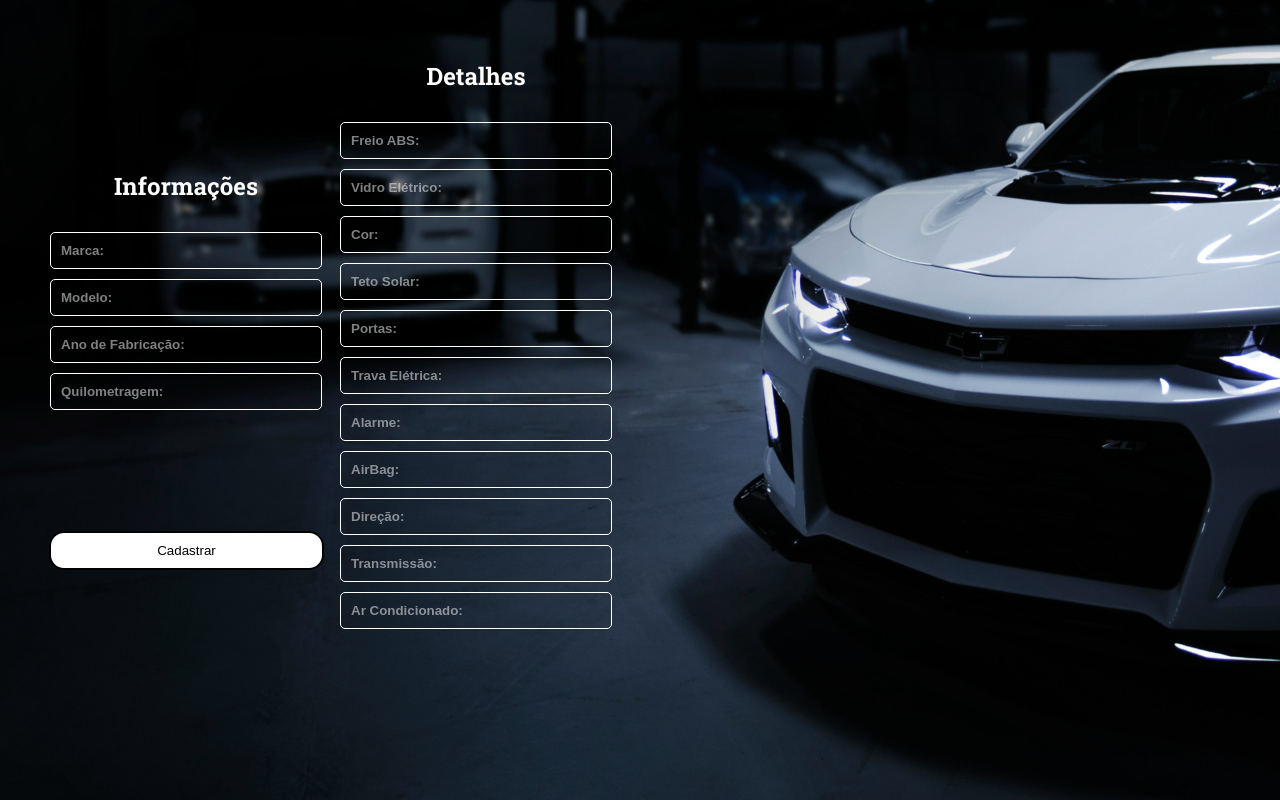
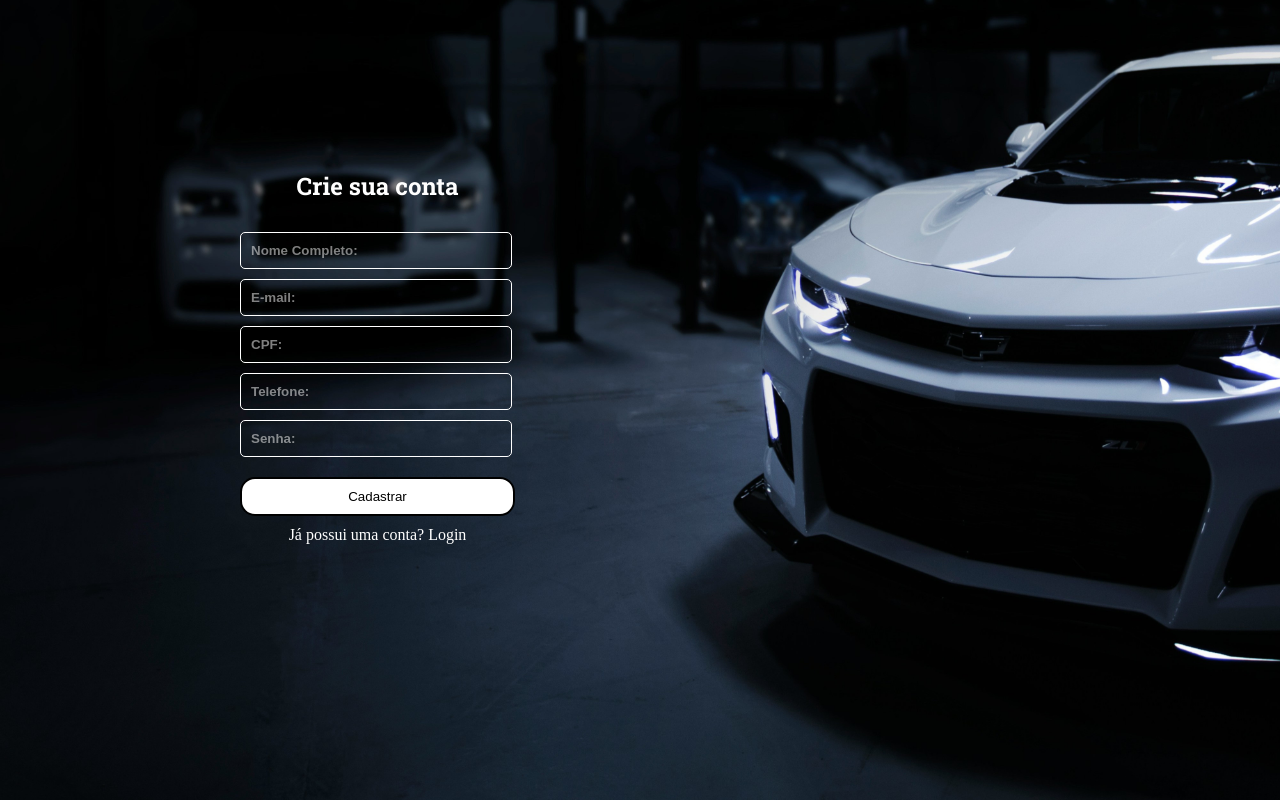
Before and after one commit to MarceloBoaria/clickcar, a React (Vite) app: page / in a window 1280 px wide. Built offline with nearby package versions, Linux system fonts and the light colour scheme.

Commit message:
Criada a conexão entre o front e o back para adicionar usuário ao banco de dados

```diff
--- a/package.json
+++ b/package.json
@@ -11,6 +11,7 @@
   },
   "dependencies": {
     "@vis.gl/react-google-maps": "^0.8.3",
+    "axios": "^1.6.8",
     "react": "^18.2.0",
     "react-dom": "^18.2.0"
   },
--- a/src/App.jsx
+++ b/src/App.jsx
@@ -8,7 +8,7 @@ import RegisterCar from "./components/RegisterCar";
 
 function App() {
 
-  const [conteudo, setConteudo] = useState(<RegisterCar />)
+  const [conteudo, setConteudo] = useState(<Register />)
 
   return (
     <>
--- a/src/components/Register.jsx
+++ b/src/components/Register.jsx
@@ -1,5 +1,6 @@
 import { useState } from "react";
 import "./Register.css";
+import axios from "axios";
 
 const Register = () => {
 
@@ -10,7 +11,7 @@ const Register = () => {
     const [phone, setPhone] = useState('');
     const [password, setPassword] = useState('');
 
-    const registerUser = () => {
+    const registerUser = async () => {
         const newUser = {
             name: name,
             email: email,
@@ -18,6 +19,8 @@ const Register = () => {
             phone: phone,
             password: password,
         };
+
+        await axios.post("http://localhost:8080/users", newUser)
 
         let usersList = users
         usersList.push(newUser);
```
Also changed, not shown: 1 other file (tests, documents, lock files or other folders).
